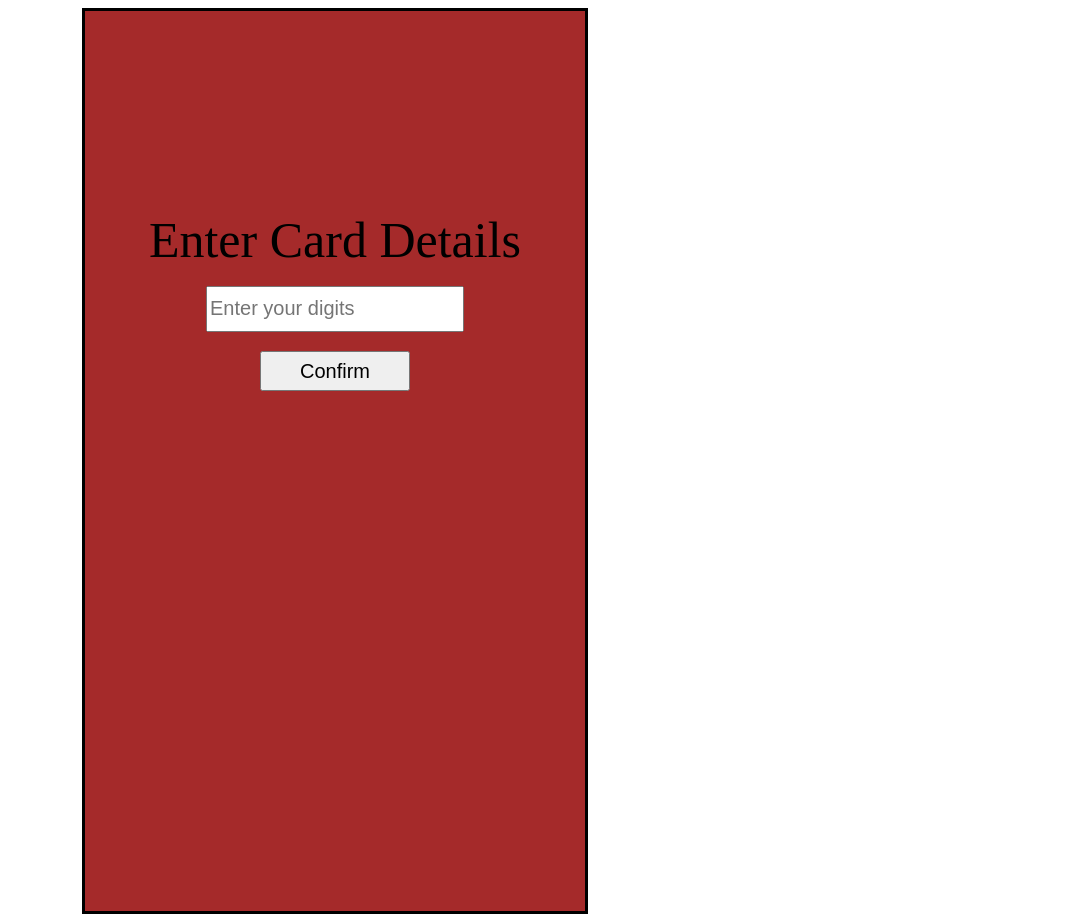
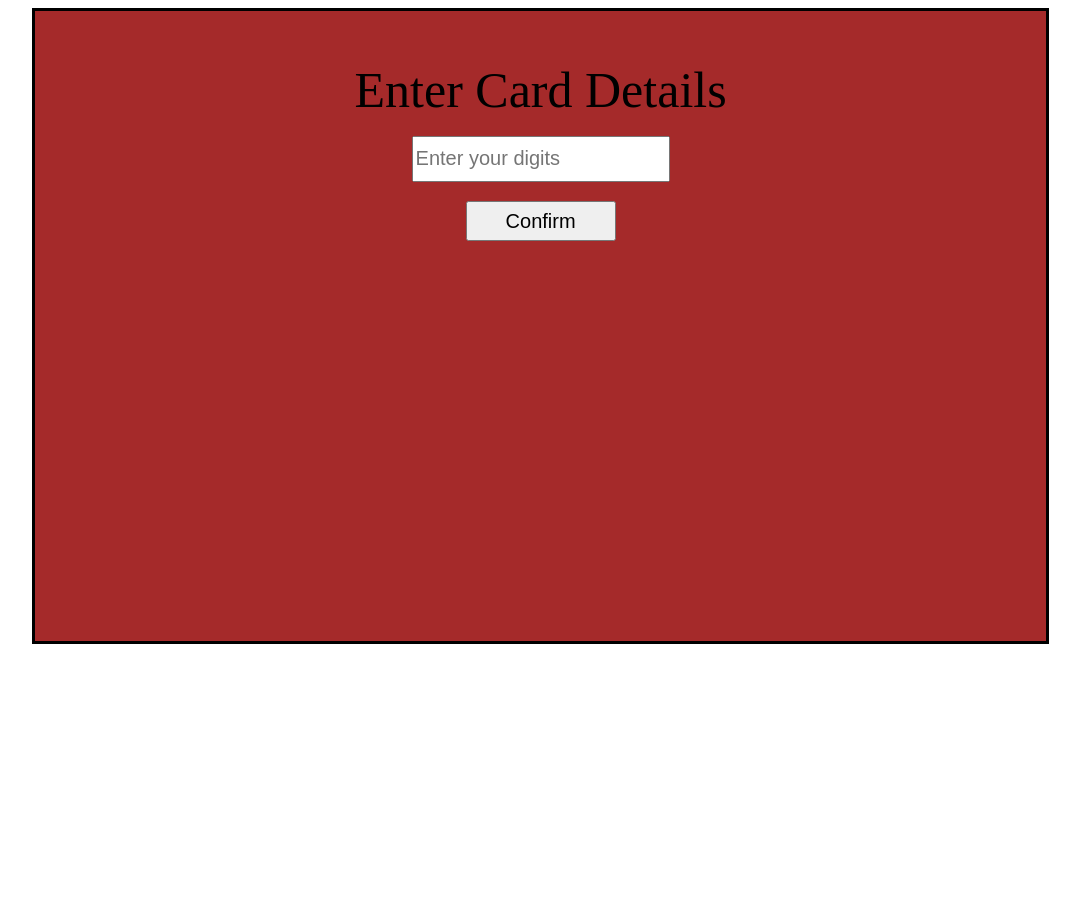
Before and after one commit to taiwobaptista/atm-card, a plain HTML site: page index.html in a window 1280 px wide. Shown: the whole page, without its empty margins (126-1206 px from the left). After the commit the page ends 800 px from the top, so only its background shows below. Drawn offline with Linux system fonts and the light colour scheme.

Commit message:
i made changes

```diff
--- a/style.css
+++ b/style.css
@@ -5,13 +5,13 @@
 
 
 #container{
-    width: 500px;
-    height: 700px;
+    width: 80%;
+    height: 580px;
     border: solid black;
     background-color: brown;
-    margin-left: 200px;
+    margin-left: 150px;
     text-align: center;
-    padding-top: 200px;
+    padding-top: 50px;
     font-size: 50px;
 
 }
```
Also changed, not shown: index.html (+0 -1 lines).
